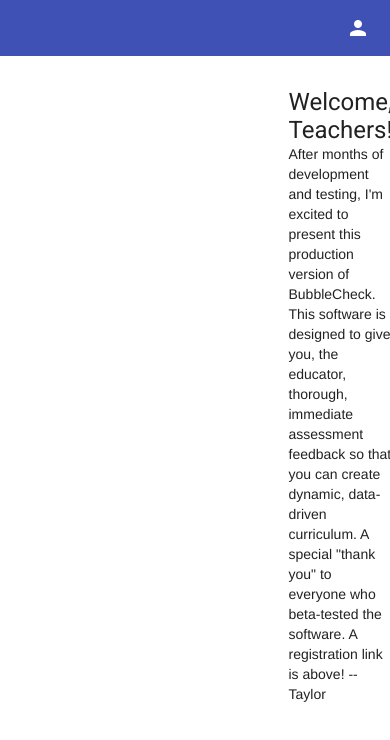
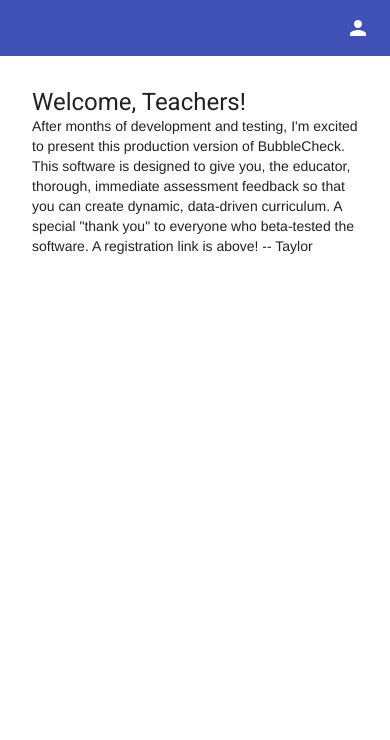
Before and after one commit to taylorreece/bubblecheck, a Vue app in the folder bubblecheck-vue/: page / in a window 390 px wide. Shown: the top 740 px of the page. Built offline with nearby package versions, Linux system fonts and the light colour scheme; no server answers.

Commit message:
More responsive welcome screen

```diff
--- a/bubblecheck-vue/src/components/Home.vue
+++ b/bubblecheck-vue/src/components/Home.vue
@@ -1,8 +1,10 @@
 <template>
-  <div class="mdl-grid">
-    <div class="mdl-cell mdl-cell--6-col mdl-cell--3-offset">
-      <h2 class="mdl-card__title-text">Welcome, Teachers!</h2>
-        After months of development and testing, I'm excited to present this production version of BubbleCheck. This software is designed to give you, the educator, thorough, immediate assessment feedback so that you can create dynamic, data-driven curriculum. A special "thank you" to everyone who beta-tested the software.  A registration link is above! -- Taylor
+  <div>
+    <div class="mdl-grid">
+      <div class="mdl-cell mdl-cell--6-col-desktop mdl-cell--3-offset-desktop mdl-cell--6-col-tablet mdl-cell--1-offset-tablet mdl-cell--4-col-phone">
+        <h2 class="mdl-card__title-text">Welcome, Teachers!</h2>
+          After months of development and testing, I'm excited to present this production version of BubbleCheck. This software is designed to give you, the educator, thorough, immediate assessment feedback so that you can create dynamic, data-driven curriculum. A special "thank you" to everyone who beta-tested the software.  A registration link is above! -- Taylor
+      </div>
     </div>
   </div>
 </template>
```
